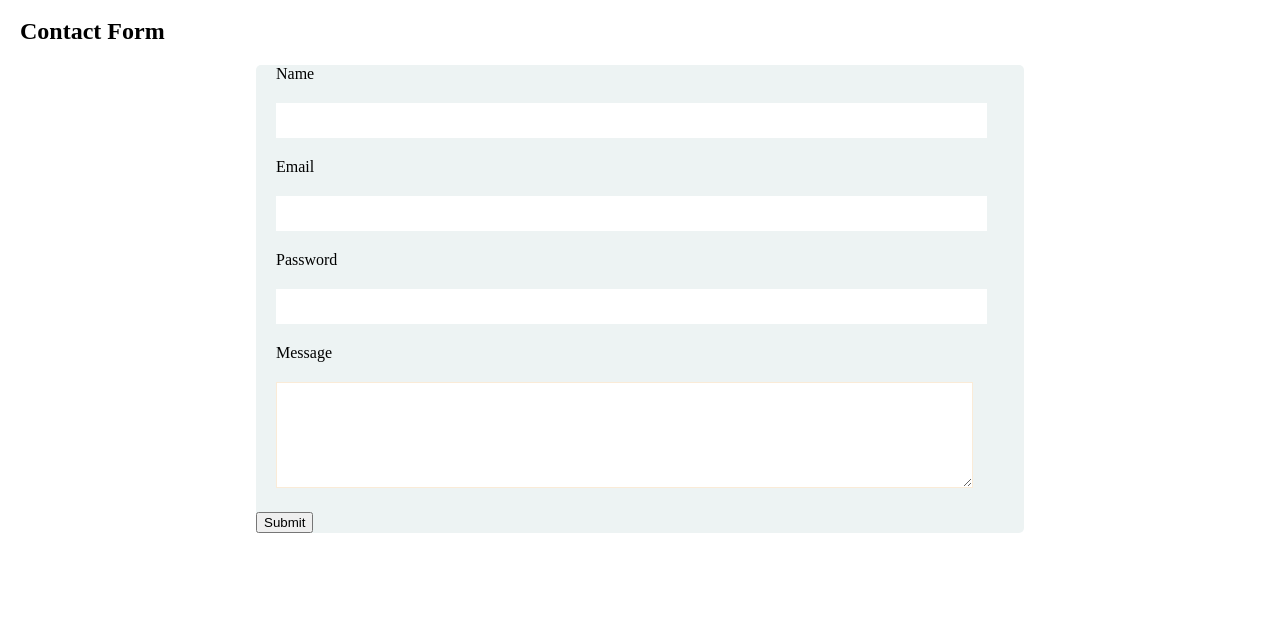
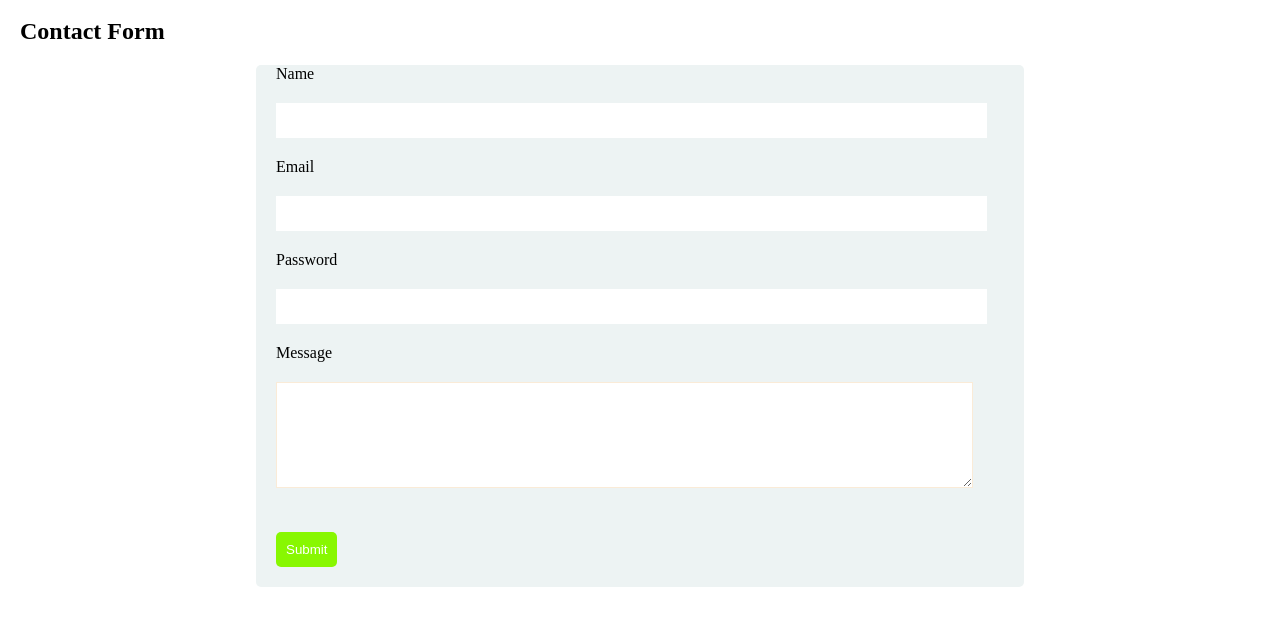
Before and after one commit to Ehsan-haidari/Assignment-9, a plain HTML site: page index.html in a window 1280 px wide. Shown: the part 137-762 px from the top of the page. Drawn offline with Linux system fonts and the light colour scheme.

Commit message:
style button

```diff
--- a/index.html
+++ b/index.html
@@ -54,6 +54,16 @@
             border-color: antiquewhite;
             height: 100px;
         }
+        button {
+            background-color: rgb(136, 247, 1);
+            border: none;
+            padding: 10px;
+            border-radius: 5px;
+            margin-left: 10px;
+            margin-bottom: 10px;
+            color: white;
+            margin: 20px;
+        }
 
 
 
```
